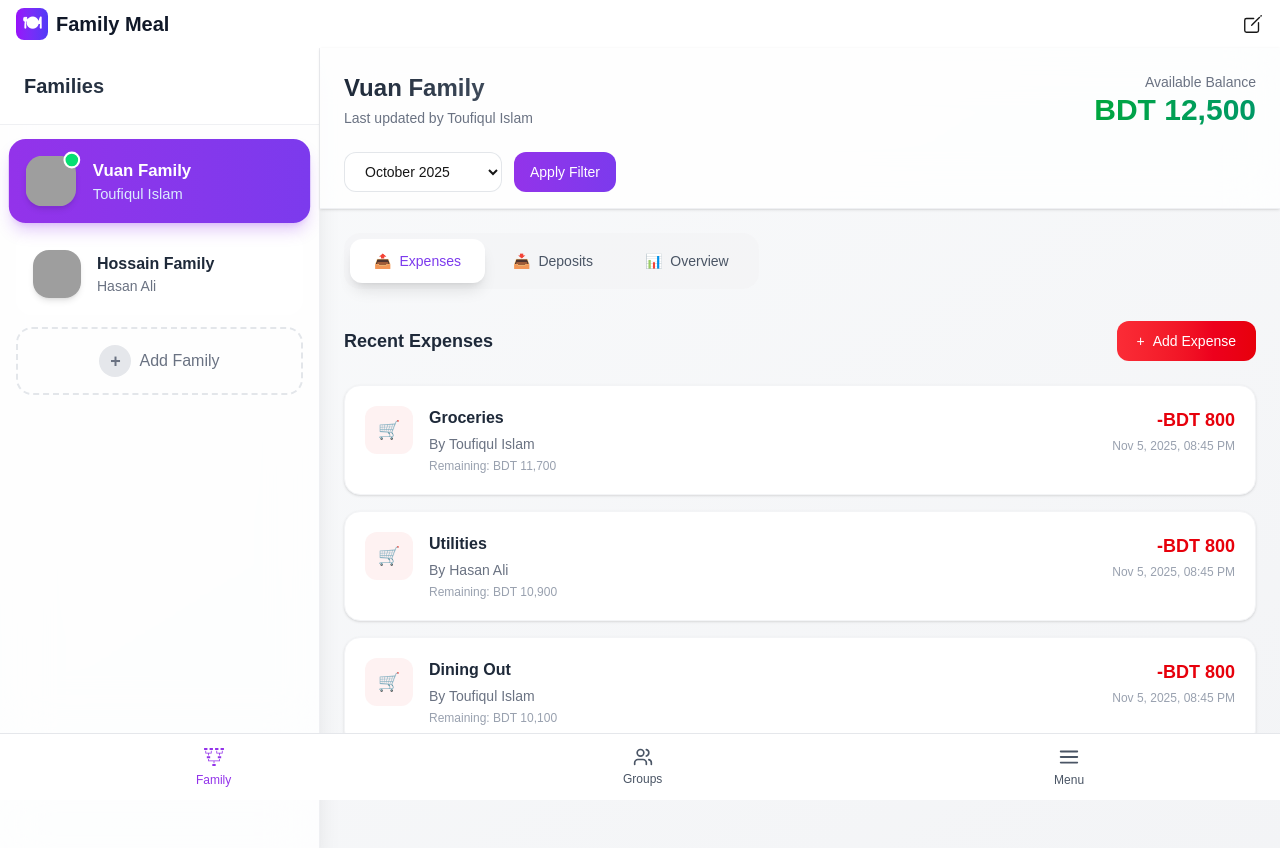
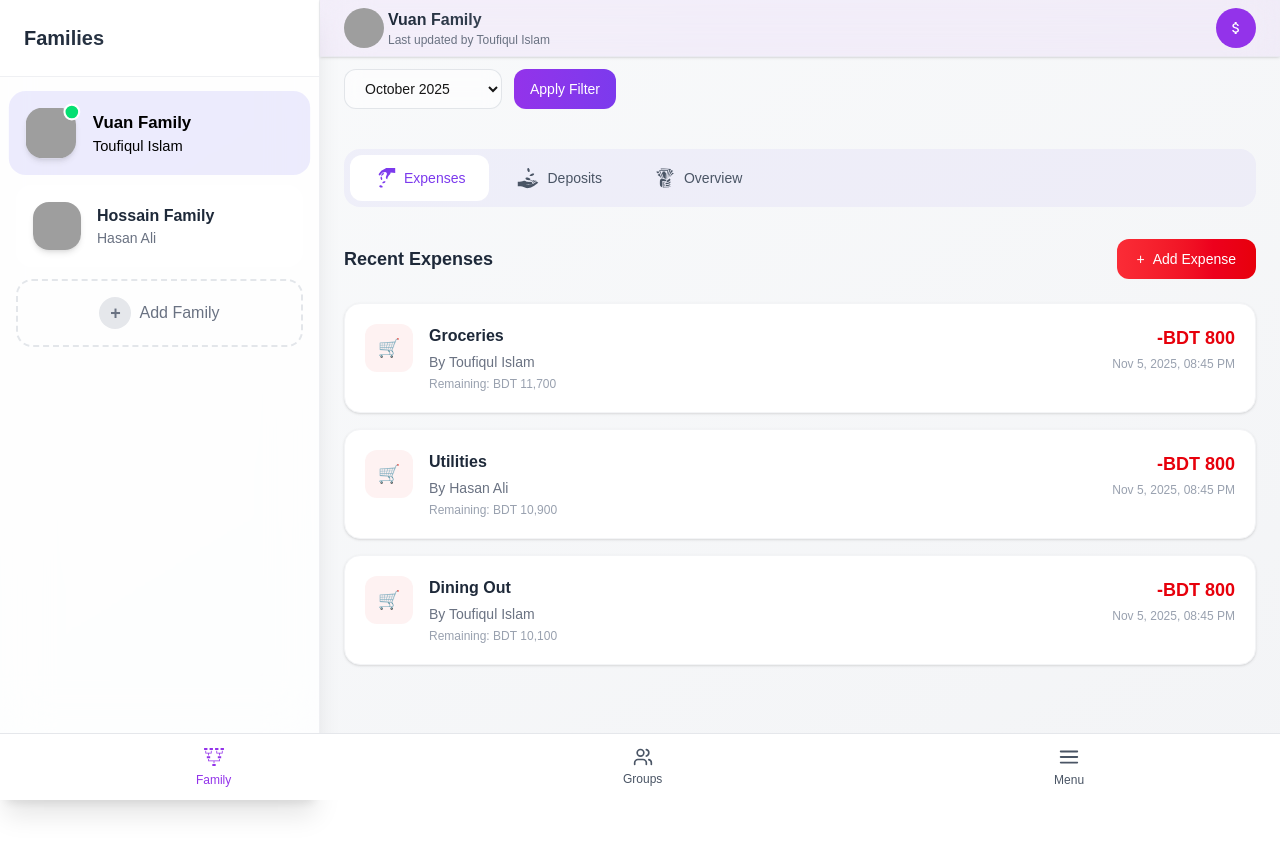
Before and after one commit to toufiqulislamtanmoy/meal-mate-frontend, a Next.js app: page / in a window 1280 px wide. After the commit the page ends 800 px from the top, so only its background shows below. Built offline with nearby package versions, Linux system fonts and the light colour scheme; grey boxes are pictures that could not be loaded.

Commit message:
update the ui of the home page

```diff
--- a/src/app/(main)/layout.tsx
+++ b/src/app/(main)/layout.tsx
@@ -17,7 +17,7 @@ export default function RootLayout({
   return (
     <html lang="en">
       <body className="bg-white text-gray-900 min-h-screen">
-        <Navbar />
+        {/* <Navbar /> */}
         <main>{children}</main>
         <BottomNavigation/>
       </body>
--- a/src/app/(main)/page.tsx
+++ b/src/app/(main)/page.tsx
@@ -1,34 +1,11 @@
 "use client";
+import { AiOutlineLoading3Quarters } from "react-icons/ai";
+import { MdAttachMoney } from "react-icons/md";
+import FamilyListSidebar from "@/components/FamilyList/FamilyListSidebar";
 import Image from "next/image";
 import { useState } from "react";
-
-// TYPES
-interface LastUpdate {
-  user_name: string;
-  date_time: string;
-}
-
-interface Family {
-  family_name: string;
-  image: string;
-  lastupdate: LastUpdate;
-}
-
-interface Expense {
-  id: number;
-  item: string;
-  by: string;
-  remainingBalance: number;
-  amount: number;
-}
-
-interface Deposit {
-  id: number;
-  item: string;
-  by: string;
-  newBalance: number;
-  amount: number;
-}
+import { Family, Expense, Deposit } from "@/types/family";
+import { GiPayMoney, GiReceiveMoney, GiTakeMyMoney } from "react-icons/gi";
 
 // MAIN COMPONENT
 const FamilyDashboard: React.FC = () => {
@@ -54,6 +31,8 @@ const FamilyDashboard: React.FC = () => {
   ];
 
   const [families] = useState<Family[]>(dummyFamilies);
+  const [showBalance, setShowBalance] = useState(false);
+  const [loading, setIsLoading] = useState(false);
   const [selectedFamily, setSelectedFamily] = useState<Family>(
     dummyFamilies[0]
   );
@@ -122,99 +101,57 @@ const FamilyDashboard: React.FC = () => {
 
   return (
     <div className="flex h-screen bg-linear-to-br from-gray-50 to-gray-100">
-      {/* LEFT SIDEBAR - Glass morphism */}
-      <div className="w-80 bg-white/80 backdrop-blur-xl border-r border-gray-200/60 flex flex-col shadow-xl">
-        <div className="sticky top-0 bg-white/80 backdrop-blur-xl border-b border-gray-200/60 p-6">
-          <h2 className="text-xl font-bold bg-linear-to-r from-gray-800 to-gray-600 bg-clip-text text-transparent">
-            Families
+      <FamilyListSidebar
+        families={families}
+        selectedFamily={selectedFamily}
+        setSelectedFamily={setSelectedFamily}
+      />
+      {/* MAIN CONTENT */}
+      <div className="flex-1 flex flex-col min-w-0">
+        {/* Sticky Header */}
+        <div className="sticky bg-primary/5 top-0 z-20 backdrop-blur-xl border-b border-gray-200/60 shadow-sm">
+          <div className="flex justify-between items-center px-6 py-2">
+            <div className="flex items-center gap-1">
+              <Image
+                src={selectedFamily?.image}
+                width={200}
+                height={200}
+                alt="profile"
+                className="w-10 h-10 rounded-full"
+              />
+              <div>
+                <h2 className=" font-bold bg-linear-to-r from-gray-800 to-gray-600 bg-clip-text text-transparent capitalize">
+                  {selectedFamily.family_name.replace("_", " ")}
                 </h2>
-        </div>
-
-        <div className="flex-1 overflow-y-auto p-4 space-y-3">
-          {families.map((fam) => (
-            <div
-              key={fam.family_name}
-              onClick={() => setSelectedFamily(fam)}
-              className={`flex items-center gap-4 p-4 rounded-2xl cursor-pointer transition-all duration-300 group ${
-                selectedFamily.family_name === fam.family_name
-                  ? "bg-linear-to-r from-primary to-primary-focus shadow-lg shadow-primary/25 transform scale-105"
-                  : "bg-white/60 hover:bg-white/80 border border-white/50"
-              }`}
-            >
-              <div className="relative">
-                <Image
-                  height={200}
-                  width={200}
-                  src={
-                    "https://play-lh.googleusercontent.com/KwnZCqgVraZy2T3eEnYHrHVRYNMOaA6-g2VbyHHJfxBx2wvF4InQBikgsa0Dp-Bnj-rD"
-                  }
-                  alt={fam.family_name}
-                  className="w-12 h-12 rounded-2xl object-cover shadow-md"
-                />
-                {selectedFamily.family_name === fam.family_name && (
-                  <div className="absolute -top-1 -right-1 w-4 h-4 bg-green-400 border-2 border-white rounded-full"></div>
-                )}
-              </div>
-              <div className="flex-1 min-w-0">
-                <p
-                  className={`font-semibold capitalize truncate ${
-                    selectedFamily.family_name === fam.family_name
-                      ? "text-white"
-                      : "text-gray-800"
-                  }`}
-                >
-                  {fam.family_name.replace("_", " ")}
-                </p>
-                <p
-                  className={`text-sm truncate ${
-                    selectedFamily.family_name === fam.family_name
-                      ? "text-blue-100"
-                      : "text-gray-500"
-                  }`}
-                >
-                  {fam.lastupdate.user_name}
+                <p className="text-xs text-gray-500">
+                  Last updated by {selectedFamily.lastupdate.user_name}
                 </p>
               </div>
             </div>
-          ))}
 
-          {/* Add Family Button */}
-          <button className="w-full p-4 rounded-2xl border-2 border-dashed border-gray-300/60 hover:border-blue-400/60 hover:bg-blue-50/30 transition-all duration-300 group">
-            <div className="flex items-center justify-center gap-2 text-gray-500 group-hover:text-primary-focus">
-              <div className="w-8 h-8 rounded-full bg-gray-200 group-hover:bg-blue-100 flex items-center justify-center">
-                <span className="text-lg font-semibold">+</span>
-              </div>
-              <span className="font-medium">Add Family</span>
-            </div>
+            <button
+              onClick={() => {
+                setIsLoading(true);
+                setTimeout(() => {
+                  setShowBalance(!showBalance);
+                  setIsLoading(false);
+                }, 2000);
+              }}
+              className="text-right bg-primary p-3 rounded-full cursor-pointer text-primary-content flex items-center gap-1 transition-all duration-300"
+            >
+              <MdAttachMoney />
+
+              {loading && (
+                <AiOutlineLoading3Quarters className="animate-spin" />
+              )}
+
+              {showBalance && !loading && <p className="text-xs">{formatCurrency(12500)}</p>}
             </button>
           </div>
         </div>
 
-      {/* MAIN CONTENT */}
-      <div className="flex-1 flex flex-col min-w-0">
-        {/* Sticky Header */}
-        <div className="sticky top-0 z-20 bg-white/80 backdrop-blur-xl border-b border-gray-200/60 shadow-sm">
-          <div className="flex justify-between items-center p-6">
-            <div>
-              <h2 className="text-2xl font-bold bg-linear-to-r from-gray-800 to-gray-600 bg-clip-text text-transparent capitalize">
-                {selectedFamily.family_name.replace("_", " ")}
-              </h2>
-              <p className="text-sm text-gray-500 mt-1">
-                Last updated by {selectedFamily.lastupdate.user_name}
-              </p>
-            </div>
-            <div className="text-right">
-              <p className="text-sm text-gray-500 font-medium">
-                Available Balance
-              </p>
-              <p className="text-3xl font-bold bg-linear-to-r from-green-600 to-emerald-600 bg-clip-text text-transparent">
-                {formatCurrency(12500)}
-              </p>
-            </div>
-          </div>
-
         {/* FILTERS */}
-          <div className="px-6 pb-4 flex items-center gap-3">
+        <div className="px-6 pb-4 flex items-center gap-3 mt-3">
           <select className="border border-gray-300/60 rounded-xl px-4 py-2.5 text-sm bg-white/50 backdrop-blur-sm focus:ring-2 focus:ring-primary/20 focus:border-primary transition-all">
             <option>October 2025</option>
             <option>September 2025</option>
@@ -224,32 +161,34 @@ const FamilyDashboard: React.FC = () => {
             Apply Filter
           </button>
         </div>
-        </div>
 
         {/* TABS & CONTENT */}
         <div className="flex-1 p-6 overflow-auto">
           {/* Modern Tab Bar */}
-          <div className="flex space-x-1 bg-gray-100/60 rounded-2xl p-1.5 w-fit mb-8">
+          <div className="flex space-x-1 bg-secondary/5 rounded-2xl p-1.5 w-full mb-8">
             {[
-              { key: "expense", label: "Expenses", icon: "📤" },
-              { key: "deposit", label: "Deposits", icon: "📥" },
-              { key: "overview", label: "Overview", icon: "📊" },
-            ].map((tab) => (
+              { key: "expense", label: "Expenses", icon: GiPayMoney },
+              { key: "deposit", label: "Deposits", icon: GiReceiveMoney },
+              { key: "overview", label: "Overview", icon: GiTakeMyMoney },
+            ].map((tab) => {
+              const Icon = tab.icon;
+              return (
                 <button
                   key={tab.key}
                   onClick={() =>
                     setActiveTab(tab.key as "expense" | "deposit" | "overview")
                   }
-                className={`flex items-center gap-2 px-6 py-3 rounded-xl text-sm font-medium transition-all duration-300 ${
+                  className={`cursor-pointer flex items-center gap-2 px-6 py-3 rounded-xl text-sm font-medium transition-all duration-300 ${
                     activeTab === tab.key
-                    ? "bg-white shadow-lg text-primary-focus"
+                      ? "bg-white text-primary-focus"
                       : "text-gray-600 hover:text-gray-800"
                   }`}
                 >
-                <span>{tab.icon}</span>
+                  <span><Icon size={22} /></span>
                   {tab.label}
                 </button>
-            ))}
+              );
+            })}
           </div>
 
           {/* TAB CONTENT */}
--- /dev/null
+++ b/src/components/FamilyList/FamilyListSidebar.tsx
@@ -0,0 +1,85 @@
+import Image from "next/image";
+import { Family } from "@/types/family";
+
+interface FamilyListSidebarProps {
+  families: Family[];
+  selectedFamily: Family;
+  setSelectedFamily: (family: Family) => void;
+}
+
+const FamilyListSidebar = ({
+  families,
+  selectedFamily,
+  setSelectedFamily,
+}: FamilyListSidebarProps) => {
+  return (
+    <div className="w-80 bg-white/80 backdrop-blur-xl border-r border-gray-200/60 flex flex-col shadow-xl">
+      <div className="sticky top-0 bg-white/80 backdrop-blur-xl border-b border-gray-200/60 p-6">
+        <h2 className="text-xl font-bold bg-linear-to-r from-gray-800 to-gray-600 bg-clip-text text-transparent">
+          Families
+        </h2>
+      </div>
+
+      <div className="flex-1 overflow-y-auto p-4 space-y-3">
+        {families?.map((fam) => (
+          <div
+            key={fam.family_name}
+            onClick={() => setSelectedFamily(fam)}
+            className={`flex items-center gap-4 p-4 rounded-2xl cursor-pointer transition-all duration-300 group ${
+              selectedFamily.family_name === fam.family_name
+                ? "bg-secondary/10 text-black transform scale-105"
+                : "bg-white/60 hover:bg-white/80 border border-white/50"
+            }`}
+          >
+            <div className="relative">
+              <Image
+                height={200}
+                width={200}
+                src={
+                  "https://play-lh.googleusercontent.com/KwnZCqgVraZy2T3eEnYHrHVRYNMOaA6-g2VbyHHJfxBx2wvF4InQBikgsa0Dp-Bnj-rD"
+                }
+                alt={fam.family_name}
+                className="w-12 h-12 rounded-2xl object-cover shadow-md"
+              />
+              {selectedFamily.family_name === fam.family_name && (
+                <div className="absolute -top-1 -right-1 w-4 h-4 bg-green-400 border-2 border-white rounded-full"></div>
+              )}
+            </div>
+            <div className="flex-1 min-w-0">
+              <p
+                className={`font-semibold capitalize truncate ${
+                  selectedFamily.family_name === fam.family_name
+                    ? ""
+                    : "text-gray-800"
+                }`}
+              >
+                {fam.family_name.replace("_", " ")}
+              </p>
+              <p
+                className={`text-sm truncate ${
+                  selectedFamily.family_name === fam.family_name
+                    ? ""
+                    : "text-gray-500"
+                }`}
+              >
+                {fam.lastupdate.user_name}
+              </p>
+            </div>
+          </div>
+        ))}
+
+        {/* Add Family Button */}
+        <button className="w-full p-4 rounded-2xl border-2 border-dashed border-gray-300/60 hover:border-blue-400/60 hover:bg-blue-50/30 transition-all duration-300 group">
+          <div className="flex items-center justify-center gap-2 text-gray-500 group-hover:text-primary-focus">
+            <div className="w-8 h-8 rounded-full bg-gray-200 group-hover:bg-blue-100 flex items-center justify-center">
+              <span className="text-lg font-semibold">+</span>
+            </div>
+            <span className="font-medium">Add Family</span>
+          </div>
+        </button>
+      </div>
+    </div>
+  );
+};
+
+export default FamilyListSidebar;
--- /dev/null
+++ b/src/types/family.ts
@@ -0,0 +1,26 @@
+export interface LastUpdate {
+  user_name: string;
+  date_time: string;
+}
+
+export interface Family {
+  family_name: string;
+  image: string;
+  lastupdate: LastUpdate;
+}
+
+export interface Expense {
+  id: number;
+  item: string;
+  by: string;
+  remainingBalance: number;
+  amount: number;
+}
+
+export interface Deposit {
+  id: number;
+  item: string;
+  by: string;
+  newBalance: number;
+  amount: number;
+}
```
Lines whose indentation alone changed are shown as unchanged.
